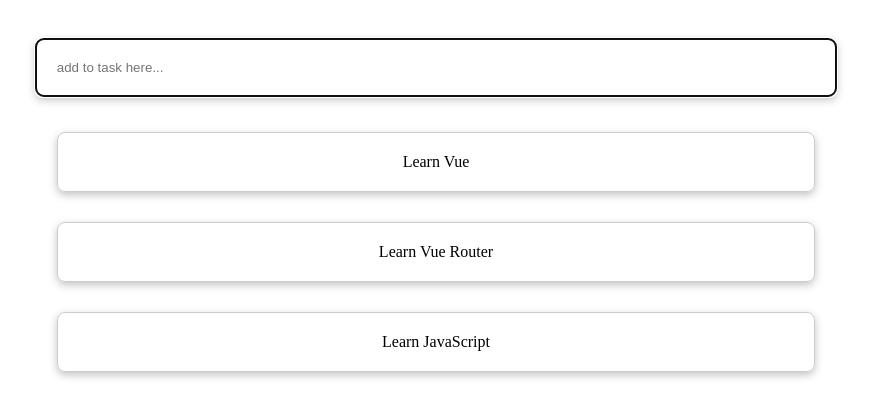
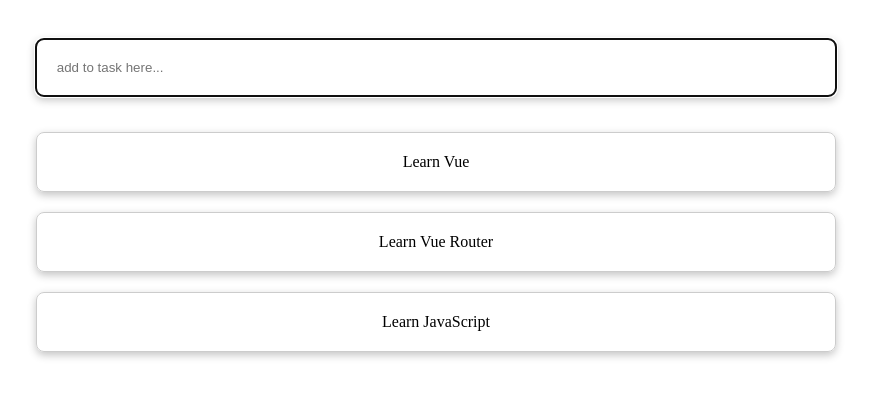
Before and after one commit to Ardhiityo/todolist-vue3, a Vue app: page / in a window 1280 px wide. Shown: the top 416 px of the page, without its empty margins (204-1075 px from the left). Built offline with nearby package versions, Linux system fonts and the light colour scheme.

Commit message:
Membuat Transisi Masuk Dengan Transition group

```diff
--- a/src/App.vue
+++ b/src/App.vue
@@ -23,9 +23,20 @@ function deleteTasks(index) {
         v-model="task"
         @keyup.enter="addTasks()"
       />
-      <div class="list" v-for="(task, index) in tasks" :key="index">
-        <div class="todo-list" @click="deleteTasks(index)">{{ task }}</div>
-      </div>
+
+        <TransitionGroup name="item">
+
+          <div
+            v-for="(task, index) in tasks"
+            :key="task"
+            class="todo-list"
+            @click="deleteTasks(index)"
+          >
+            {{ task }}
+          </div>
+
+        </TransitionGroup>
+
     </div>
   </div>
 </template>
@@ -50,22 +61,28 @@ input {
   width: 100%;
   padding: 20px;
   border-radius: 8px;
-  margin-bottom: 20px;
+  margin-bottom: 25px;
   border: 2px solid #949494;
   box-shadow: rgba(0, 0, 0, 0.24) 0px 3px 8px;
-}
-.list {
-  width: 100%;
-  display: flex;
-  flex-direction: column;
-  gap: 15px;
-  margin: 15px 0;
-  text-align: center;
 }
 .todo-list {
   border-radius: 8px;
   padding: 20px;
+  width: 100%;
+  text-align: center;
+  margin: 10px 0;
   border: 1px solid #ccc;
   box-shadow: rgba(0, 0, 0, 0.24) 0px 3px 8px;
 }
+.item-enter-from {
+  opacity: 0;
+  transform: scale(0.5);
+}
+.item-enter-to {
+  opacity: 1;
+  transform: scale(1);
+}
+.item-enter-active {
+  transition: all 1s ease;
+}
 </style>
```
